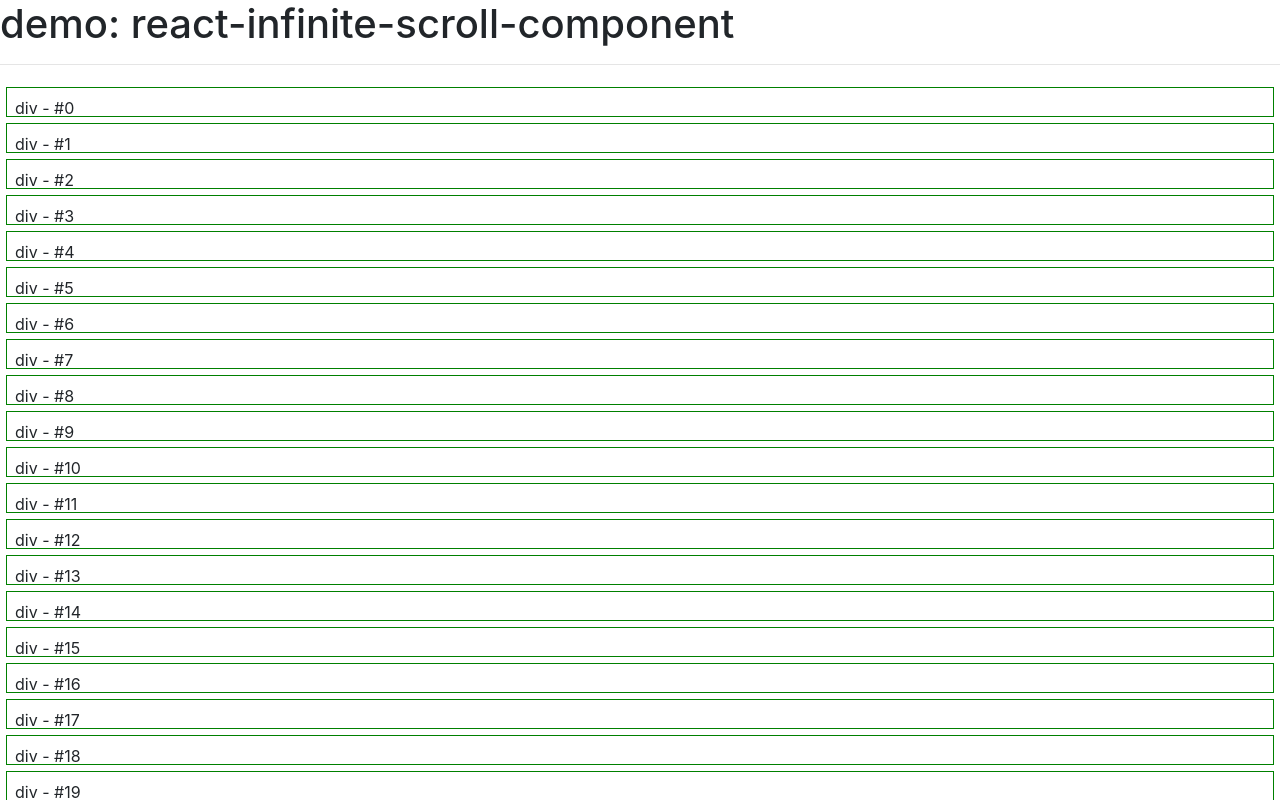
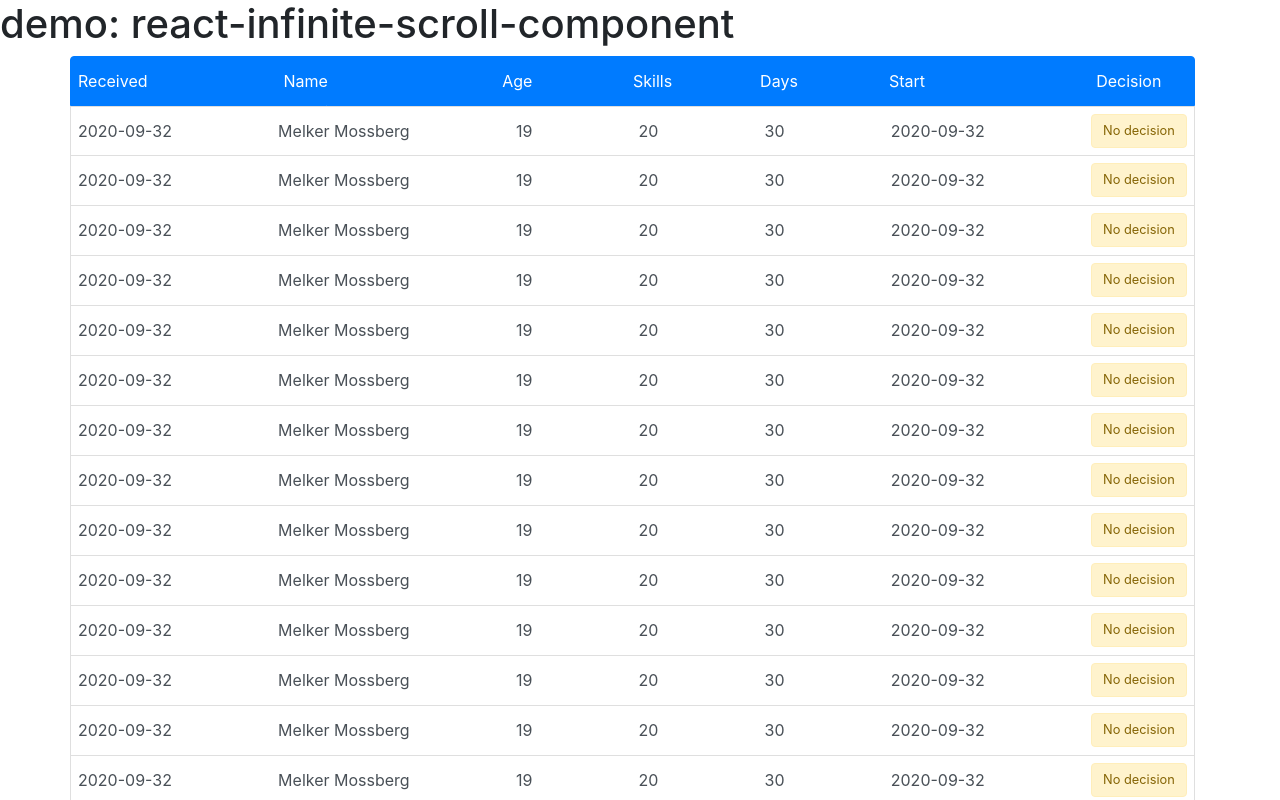
Before and after one commit to LinusBF/iv1201-frontend, a React app: page /Applications in a window 1280 px wide. Shown: the top 800 px of the page. Built offline with nearby package versions, Linux system fonts and the light colour scheme.

Commit message:
/Applications: HTML and CSS for infinite scroll list done

```diff
--- /dev/null
+++ b/client/components/applications/Applications.css
@@ -0,0 +1,17 @@
+#listGroup {
+}
+
+#listGroup .list-group-item {
+    height: 50px;
+    margin: 0;
+    padding: 7px;
+}
+
+#listGroup .list-group-item p {
+    margin-top: 5px;
+}
+
+#listGroup .list-group-item .alert {
+    padding: .4rem 0.7rem;
+    font-size: 0.8rem;
+}
--- a/client/components/applications/Applications.js
+++ b/client/components/applications/Applications.js
@@ -1,12 +1,9 @@
+/*eslint-disable*/
 import React, {Component} from 'react';
 import InfiniteScroll from 'react-infinite-scroll-component';
-
-const style = {
-  height: 30,
-  border: '1px solid green',
-  margin: 6,
-  padding: 8,
-};
+import ListGroup from 'react-bootstrap/ListGroup';
+import {ListGroupItem} from 'react-bootstrap';
+import './Applications.css';
 
 class Applications extends Component {
   constructor(props) {
@@ -14,6 +11,7 @@ class Applications extends Component {
     this.state = {
       items: Array.from({length: 20}),
     };
+    this.fetchMoreData = this.fetchMoreData.bind(this);
   }
 
   fetchMoreData() {
@@ -28,9 +26,24 @@ class Applications extends Component {
 
   render() {
     return (
-      <div>
+      <div className={'container-fluid'}>
+        <div className='row'>
           <h1>demo: react-infinite-scroll-component</h1>
           <hr />
+        </div>
+
+        <ListGroup className={'container justify-content-md-center'} id={'listGroup'}>
+          <ListGroupItem className={'list-group-item list-group-item-action active flex-column align-items-start'}>
+            <div className='d-flex w-100 justify-content-between'>
+              <div style={{marginRight: '-0.2rem'}}><p>Received</p></div>
+              <div style={{marginRight: '2.2rem'}}><p>Name</p></div>
+              <div style={{marginRight: '-2.4rem'}}><p>Age</p></div>
+              <div style={{marginRight: '-3.2rem'}}><p>Skills</p></div>
+              <div style={{marginRight: '-3rem'}}><p>Days</p></div>
+              <div style={{marginRight: '2rem'}}><p>Start</p></div>
+              <div style={{marginRight: '1.6rem'}}><p>Decision</p></div>
+            </div>
+          </ListGroupItem>
           <InfiniteScroll
             dataLength={this.state.items.length}
             next={this.fetchMoreData}
@@ -38,11 +51,20 @@ class Applications extends Component {
             loader={<h4>Loading...</h4>}
           >
             {this.state.items.map((i, index) => (
-            <div style={style} key={index}>
-              div - #{index}
+              <ListGroupItem className={'list-group-item list-group-item-action flex-column align-items-start'} key={index}>
+                <div className='d-flex w-100 justify-content-between'>
+                  <p>2020-09-32</p>
+                  <p>Melker Mossberg</p>
+                  <p>19</p>
+                  <p>20</p>
+                  <p>30</p>
+                  <p>2020-09-32</p>
+                  <div className='alert alert-warning' role='alert'>No decision</div>
                 </div>
+              </ListGroupItem>
             ))}
           </InfiniteScroll>
+        </ListGroup>
       </div>
     );
   }
```
Lines whose indentation alone changed are shown as unchanged.
